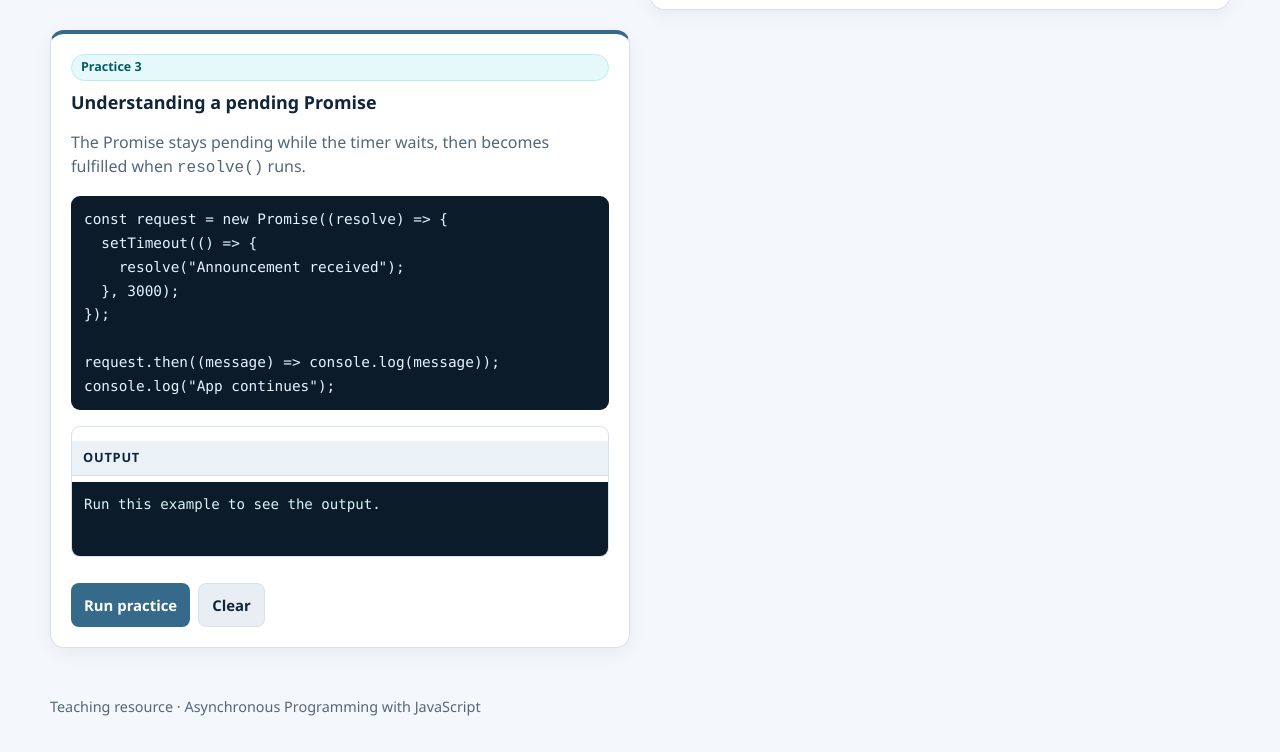
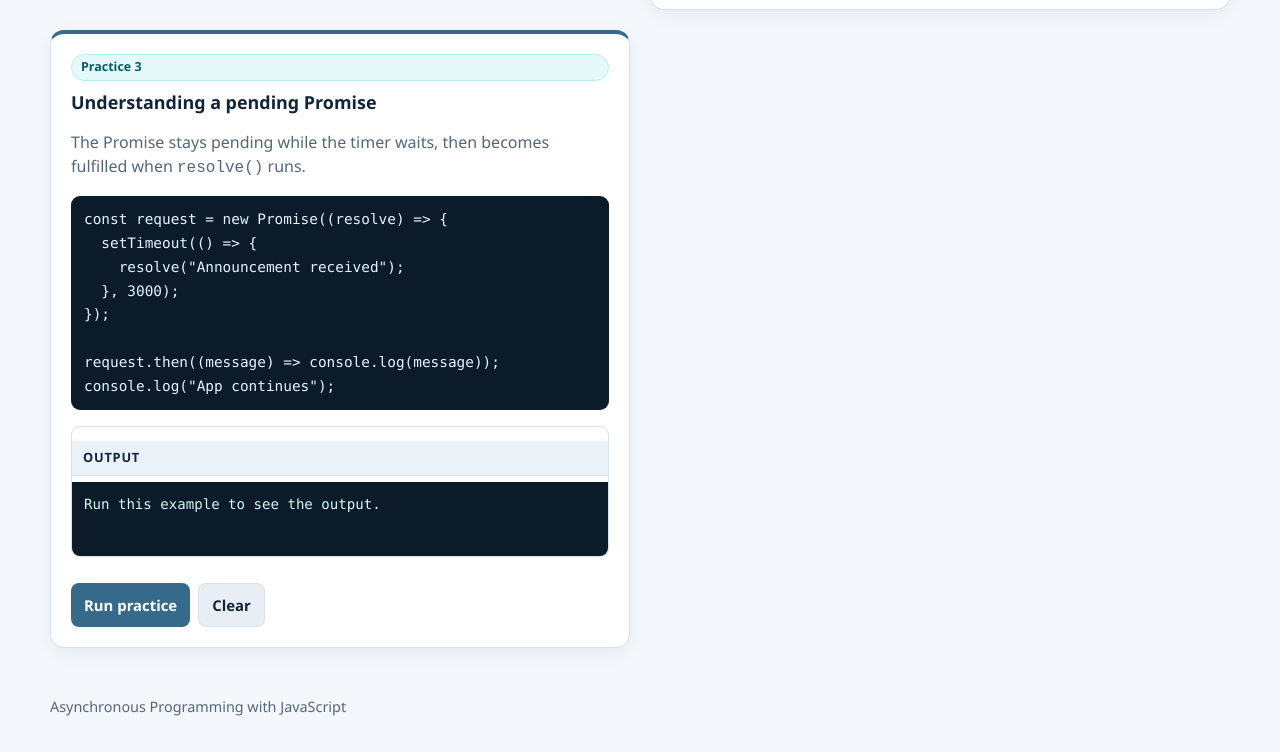
Before and after one commit to mohamedelmenshawy24/javascript-asynchronous-programming, a plain HTML site: page index.html in a window 1280 px wide. Shown: the part 3676-4428 px from the top of the page. Drawn offline with Linux system fonts and the light colour scheme.

Commit message:
Update index.html

```diff
--- a/index.html
+++ b/index.html
@@ -461,7 +461,7 @@ console.log("App continues");</pre>
   </main>
 
   <footer>
-    <p>Teaching resource · Asynchronous Programming with JavaScript</p>
+    <p>Asynchronous Programming with JavaScript</p>
   </footer>
 
   <script>
```
